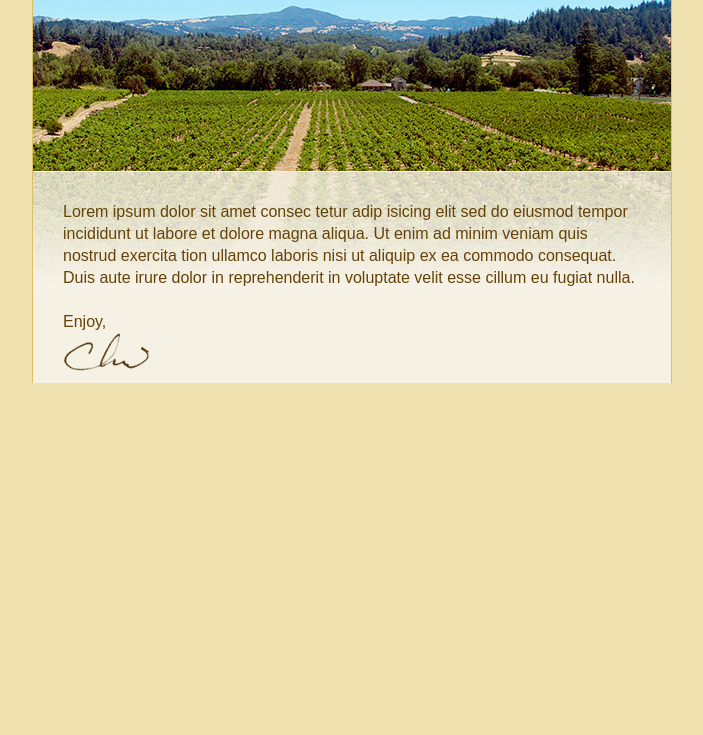
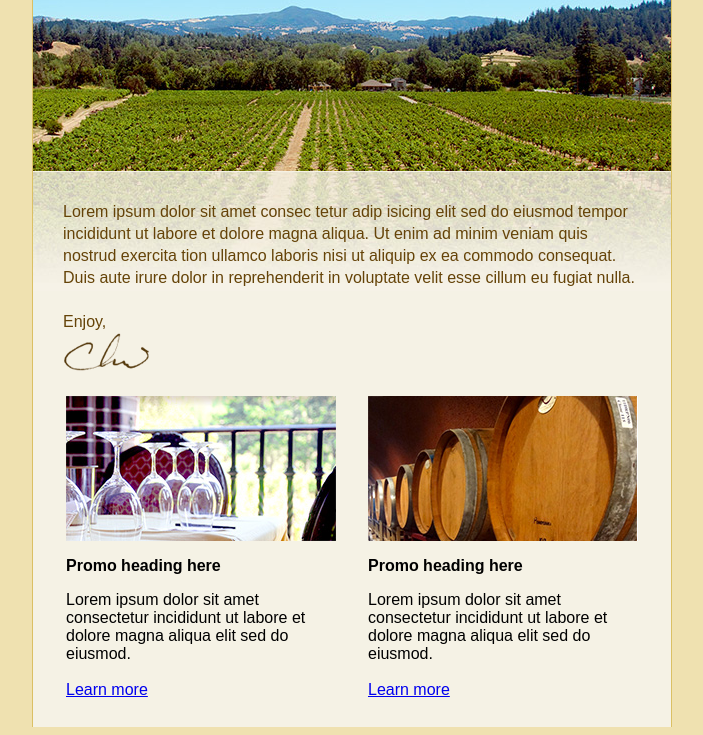
Before and after one commit to cmcoke/our-vineyard, a website: page app/index.html in a window 1280 px wide. Shown: the part 130-865 px from the top of the page, without its empty margins (288-991 px from the left). Before the commit the page ends 800 px from the top, so only its background shows below. Drawn offline with Linux system fonts and the light colour scheme.

Commit message:
Completed adding the promos row

```diff
--- a/app/index.html
+++ b/app/index.html
@@ -61,7 +61,35 @@
 
 					<!-- start promos row -->
 					<tr>
-						<td></td>
+						<td valign="top" bgcolor="#f5f2e5" class="promos" style="padding: 10px 30px 25px 30px; border-right:1px solid #dbc064; border-left:1px solid #dbc064; background-color: #f5f2e5; font-family: Arial, Helvetica, sans-serif;">
+
+						<!-- first column -->
+						<table class="promo_1" align="left" width="270">
+							<tr>
+								<td>
+									<img class="promo" alt="Promo image 1" src="assets/images/promo_1_large.jpg">
+									<h3 style="font-size:16px;">Promo heading here</h3>
+									Lorem ipsum dolor sit amet consectetur incididunt ut labore et dolore magna aliqua elit sed do eiusmod.
+									<br><br>
+									<a href="#">Learn more</a>
+								</td>
+							</tr>
+						</table>
+
+						<!-- second column -->
+						<table  class="promo_2" align="right" width="270">
+							<tr>
+								<td>
+									<img class="promo" alt="Promo image 2" src="assets/images/promo_2_large.jpg">
+									<h3 style="font-size:16px;">Promo heading here</h3>
+									Lorem ipsum dolor sit amet consectetur incididunt ut labore et dolore magna aliqua elit sed do eiusmod.
+									<br><br>
+									<a href="#">Learn more</a>
+								</td>
+							</tr>
+						</table>
+
+						</td>
 					</tr>
 					<!-- end promos row -->
 
```
